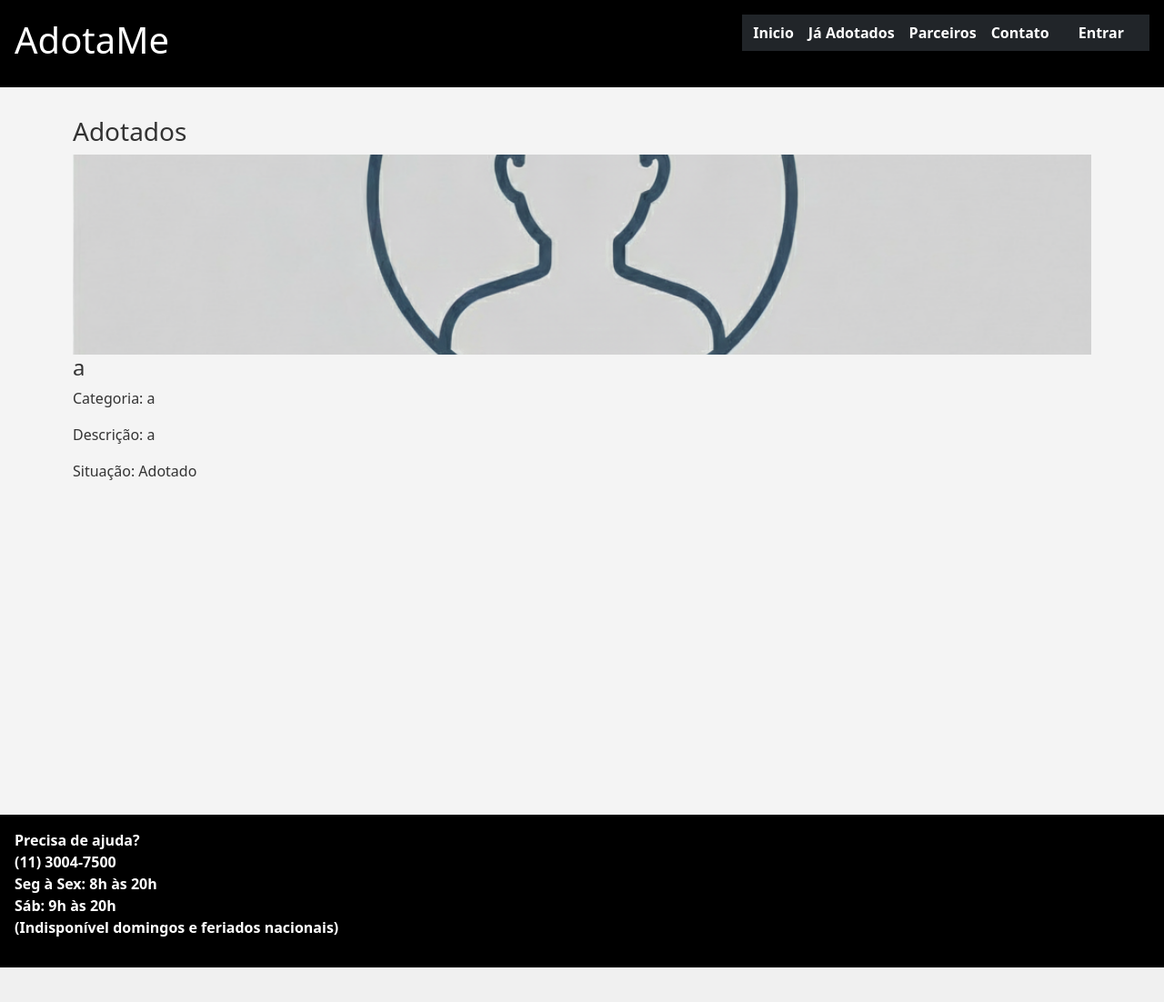
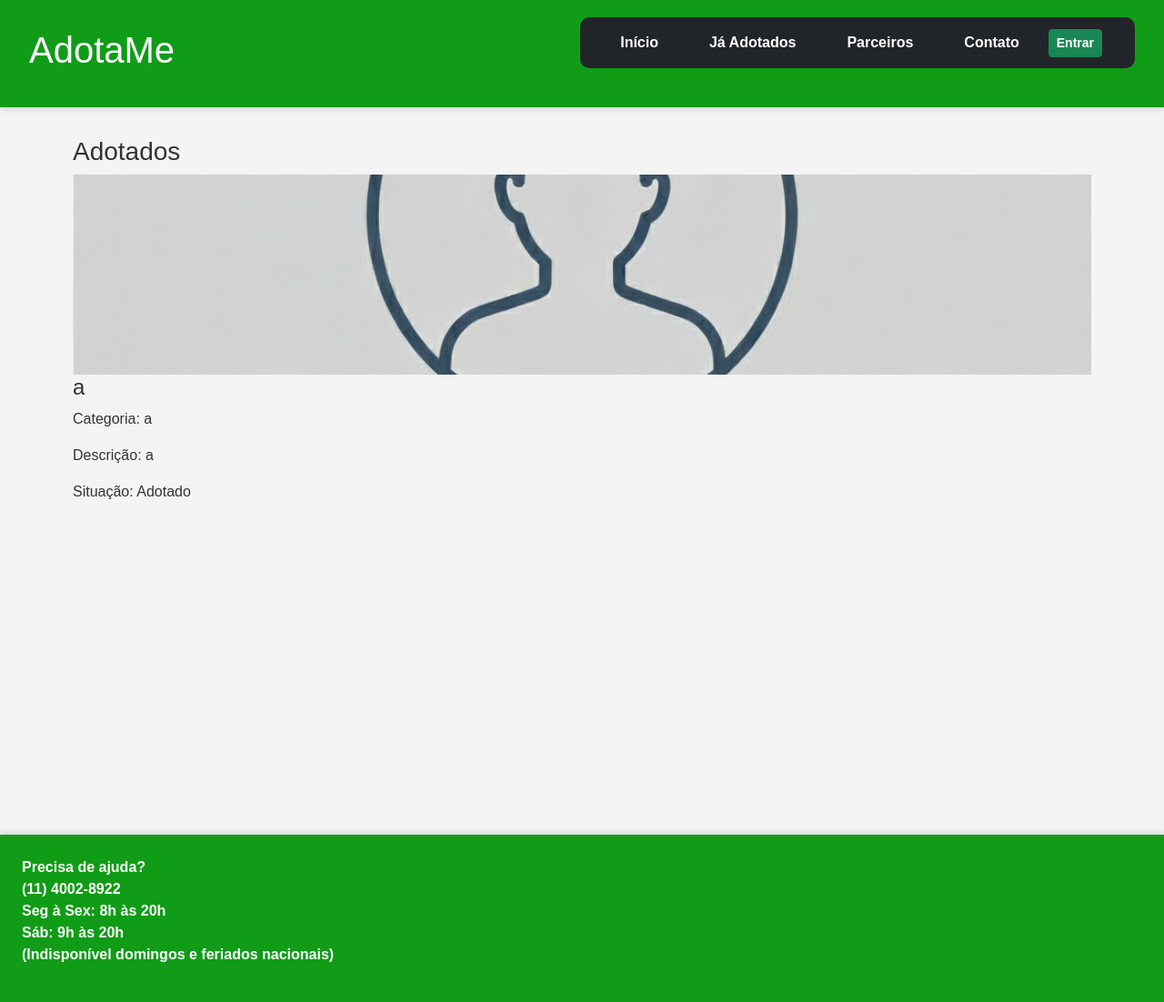
Before and after one commit to leonardo300250/trabalho-final-python, a Django app: page /adotados/ in a window 1280 px wide. Shown: the whole page at 91% size. Before the commit the page ends 1064 px from the top, so only its background shows below. Run offline with Django 5.2, Linux system fonts and the light colour scheme; data comes from the database, SQL or seed files in the repository; both versions use the stored data as it was after the commit; some libraries are stand-ins or nearby versions.

Commit message:
atualização css (Ana Clara) e pequenas correções navbar

```diff
--- a/static/css/style.css
+++ b/static/css/style.css
@@ -1,17 +1,61 @@
-* {
-    margin:0;
+ * {
+    margin: 0;
     padding: 0;
     box-sizing: border-box;
 }
-body{
-    background-color: #f4f4f4;
-    color: #333;
+
+
+:root {
+    --verde-principal: #109c17;   /* verde elegante */
+    --verde-claro: #4caf50;
+    --branco: #ffffff;
+    --cinza-fundo: #f4f4f4;
+    --cinza-texto: #333;
+}
+
+.navbar-arredondada {
+    /* Define o raio de arredondamento para todos os cantos */
+    border-radius: 10px;
+
+    /* Garante que o fundo preto siga o formato arredondado,
+       prevenindo que o conteúdo interno (como sombra ou outros elementos)
+       ultrapasse os cantos. */
+    overflow: hidden;
+}
+
+body {
+    background-color: var(--cinza-fundo);
+    color: var(--cinza-texto);
+    font-size: 16px;
+    font-family: Arial, Helvetica, sans-serif;
     display: flex;
     flex-direction: column;
 
-    font-size: 16px;
+    /* Botão redondo verde fixo no canto inferior direito */
+#btnTop{
+    position: fixed;
+    bottom: 20px;
+    right: 20px;
+    background: #010202;  /* Verde Bootstrap */
+    color: white;
+    border: none;
+    font-size: 22px;
+    width: 45px;
+    height: 45px;
+    border-radius: 50%;
+    cursor: pointer;
+    display: none;
+    box-shadow: 0 0 10px rgba(0,0,0,0.4);
+    transition: 0.3s ease;
+}
 
+/* Efeito ao passar o mouse */
+#btnTop:hover{
+    background: #146c43; /* Tom mais escuro */
+    transform: scale(1.12);
 }
+}
+
 
 header {
     display: flex;
@@ -20,61 +64,104 @@ header {
 }
 
 .header {
-    background-color:black;
-    color: white;
-    padding: 1rem;
+    background-color: var(--verde-principal);
+    color: var(--branco);
+    padding: 1.2rem 2rem;
+    box-shadow: 0 2px 6px rgba(0, 0, 0, 0.15);
 }
 
 .header a {
     text-decoration: none;
-    color: #fff;
+    color: var(--branco);
     font-weight: bold;
-    margin-right: 1rem;
+    margin-right: 1.5rem;
+    transition: 0.3s;
 }
-main{
+
+.header a:hover {
+    color: var(--verde-claro);
+}
+
+
+main {
     padding: 2rem 5rem;
     min-height: 100vh;
 }
 
+
 .card-funcionario {
-    display:flex;
+    display: flex;
     width: 36rem;
-    background-color: #fff;
-    padding: 1rem;
-    margin-bottom: 1rem;
-    border-radius: 5px;
-    box-shadow: 0 2px 4px rgba(0,0,0,0.1);
+    background-color: var(--branco);
+    padding: 1.5rem;
+    margin-bottom: 1.5rem;
+    border-radius: 8px;
+    border-left: 6px solid var(--verde-principal);
+    box-shadow: 0 3px 8px rgba(0,0,0,0.12);
+    gap: 1.5rem;
+    transition: transform .2s ease, box-shadow .2s ease;
 }
+
+.card-funcionario:hover {
+    transform: translateY(-3px);
+    box-shadow: 0 5px 12px rgba(0,0,0,0.18);
+}
+
 
 .card-funcionario img {
     width: 150px;
     height: 180px;
-
+    object-fit: cover;
+    border-radius: 5px;
 }
 
 .info-funcionario {
     display: flex;
     flex-direction: column;
-    align-items: center;
-    margin-left: 2rem;
+    align-items: flex-start;
+    justify-content: center;
+    gap: .5rem;
 }
 
 
 footer {
     display: flex;
-    justify-content: flex-start;
-     justify-content: flex-start;
-    text-align: left;
     flex-direction: column;
+    justify-content: center;
     align-items: flex-start;
-    background-color: rgb(0, 0, 0);
-    color: #fff;
+    background-color: var(--verde-principal);
+    color: var(--branco);
     font-weight: bold;
-    padding: 1rem;
+    padding: 1.5rem;
+    margin-top: auto;
+    box-shadow: 0 -2px 6px rgba(0,0,0,0.15);
+}
 
-}
+
 img {
     width: 100%;
-    height: 220px; /* ajuste como quiser */
+    height: 220px;
     object-fit: cover;
 }
+
+
+@media (max-width: 768px) {
+    main {
+        padding: 1rem;
+    }
+
+    .card-funcionario {
+        flex-direction: column;
+        width: 100%;
+        align-items: center;
+    }
+
+    .card-funcionario img {
+        width: 100%;
+        height: 200px;
+    }
+
+    .info-funcionario {
+        align-items: center;
+    }
+}
--- a/templates/base.html
+++ b/templates/base.html
@@ -11,6 +11,8 @@
     <link rel="stylesheet" href="{% static 'css/style.css' %}">
 
 </head>
+
+
 <body>
     <header class="header d-flex justify-content-between align-items-center">
         <h1>AdotaMe</h1>
@@ -22,5 +24,22 @@
         {% endblock %}
     </main>
     {% include "components/_footer.html" %}
+    <!-- Botão de voltar ao topo -->
+    <button id="btnTop" onclick="voltarTopo()">↑</button>
+
+    <script>
+        function voltarTopo(){
+            window.scrollTo({ top: 0, behavior: "smooth" });
+        }
+
+        window.addEventListener("scroll", function(){
+            let botao = document.getElementById("btnTop");
+            if(window.scrollY > 300){
+                botao.style.display = "block";
+            } else {
+                botao.style.display = "none";
+            }
+        });
+    </script>
 </body>
 </html>
--- a/templates/components/_footer.html
+++ b/templates/components/_footer.html
@@ -1,5 +1,5 @@
 <footer>
 
-  <p>Precisa de ajuda?<br>(11) 3004-7500<br>Seg à Sex: 8h às 20h<br>Sáb: 9h às 20h<br>(Indisponível domingos e feriados nacionais)</p>
+  <p>Precisa de ajuda?<br>(11) 4002-8922<br>Seg à Sex: 8h às 20h<br>Sáb: 9h às 20h<br>(Indisponível domingos e feriados nacionais)</p>
 
 </footer>
--- a/templates/components/_navbar.html
+++ b/templates/components/_navbar.html
@@ -1,33 +1,44 @@
-<nav class="navbar navbar-expand-lg navbar-dark bg-dark mb-4">
+<nav class="navbar navbar-expand-lg navbar-dark bg-dark mb-4 navbar-arredondada">
     <div class="container">
-        <a href="{% url 'home' %}">Inicio</a>
-        <a href="{% url 'adotados' %}">Já Adotados</a>
-        <a href="{% url 'parceiros' %}">Parceiros</a>
-        <a href="{% url 'contatos'%}">Contato</a>
-
+        <!-- Marca / Nome do site -->
         <a class="navbar-brand" href="{% url 'home' %}"></a>
 
+        <!-- Botão hamburguer que aparece no celular -->
+        <button class="navbar-toggler" type="button" data-bs-toggle="collapse" data-bs-target="#menuNav">
+            <span class="navbar-toggler-icon"></span>
+        </button>
+
+        <!-- Menu que recolhe no mobile -->
+        <div class="collapse navbar-collapse" id="menuNav">
+
+            <!-- LINKS PRINCIPAIS -->
+            <ul class="navbar-nav me-auto gap-3">
+                <li class="nav-item"><a class="nav-link text-white" href="{% url 'home' %}">Início</a></li>
+                <li class="nav-item"><a class="nav-link text-white" href="{% url 'adotados' %}">Já Adotados</a></li>
+                <li class="nav-item"><a class="nav-link text-white" href="{% url 'parceiros' %}">Parceiros</a></li>
+                <li class="nav-item"><a class="nav-link text-white" href="{% url 'contatos' %}">Contato</a></li>
+            </ul>
+
+            <!-- ÁREA DE LOGIN / USUÁRIO -->
             {% if user.is_authenticated %}
-                    <span class="navbar-text me-3 text-white">
+
+                <span class="navbar-text text-white me-2">
                     Olá, <strong>{{ user.username }}</strong>
                 </span>
-                    <form action="{% url 'login' %}" method="post" class="d-inline">
+
+                <form method="post" action="{% url 'logout' %}" class="d-inline">
                     {% csrf_token %}
-
-                    </form>
-
-                    <form method="post" action="{% url 'logout' %}">
-                        {% csrf_token %}
-                        <button type="submit" class="btn btn-danger">Sair</button>
+                    <button type="submit" class="btn btn-danger btn-sm">Sair</button>
                 </form>
 
                 {% if user.is_superuser %}
-                        <a href="/admin" class="btn btn-sm btn-warning ms-2">Admin</a>
+                    <a href="/admin" class="btn btn-warning btn-sm ms-2">Admin</a>
                 {% endif %}
 
             {% else %}
-                    <a href="{% url 'login' %}" class=>Entrar</a>
+                <a href="{% url 'login' %}" class="btn btn-success btn-sm">Entrar</a>
             {% endif %}
+
         </div>
     </div>
 </nav>
```
Also changed, not shown: db.sqlite3. Lines whose indentation alone changed are shown as unchanged.
